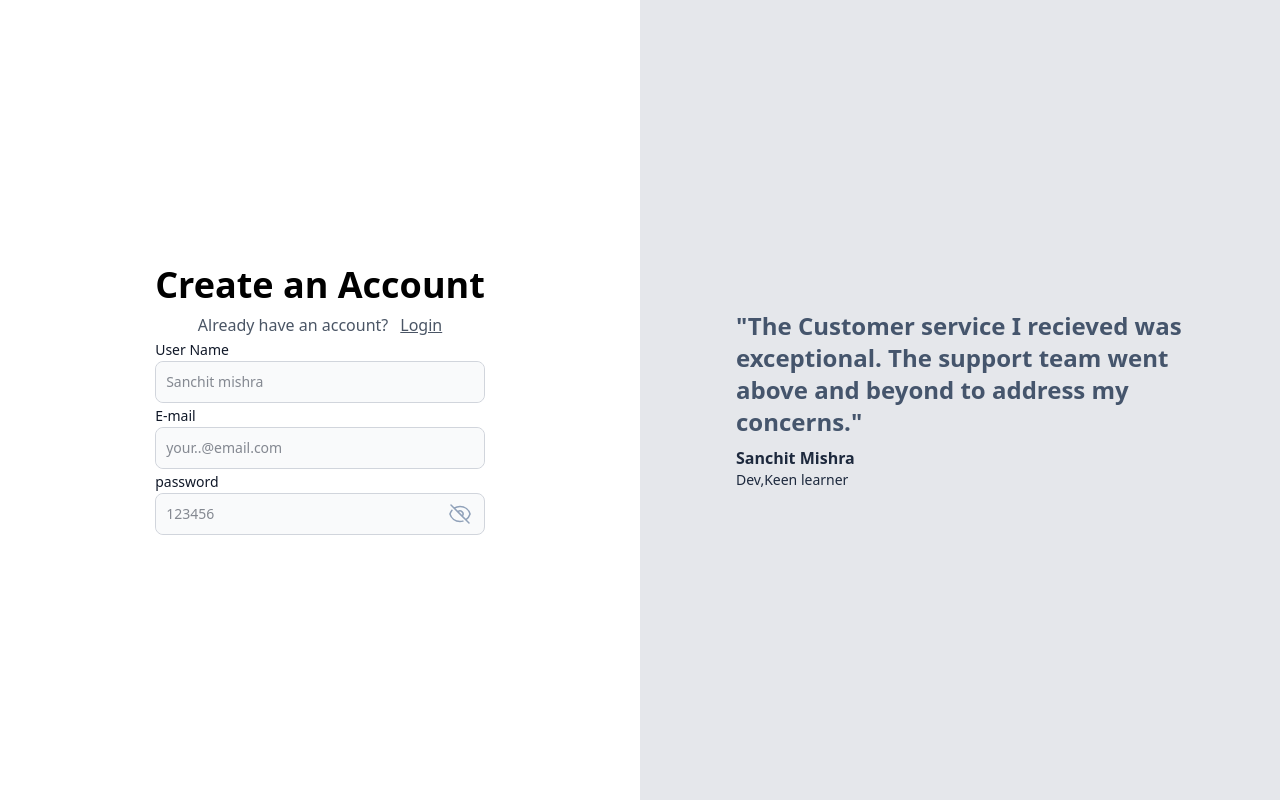
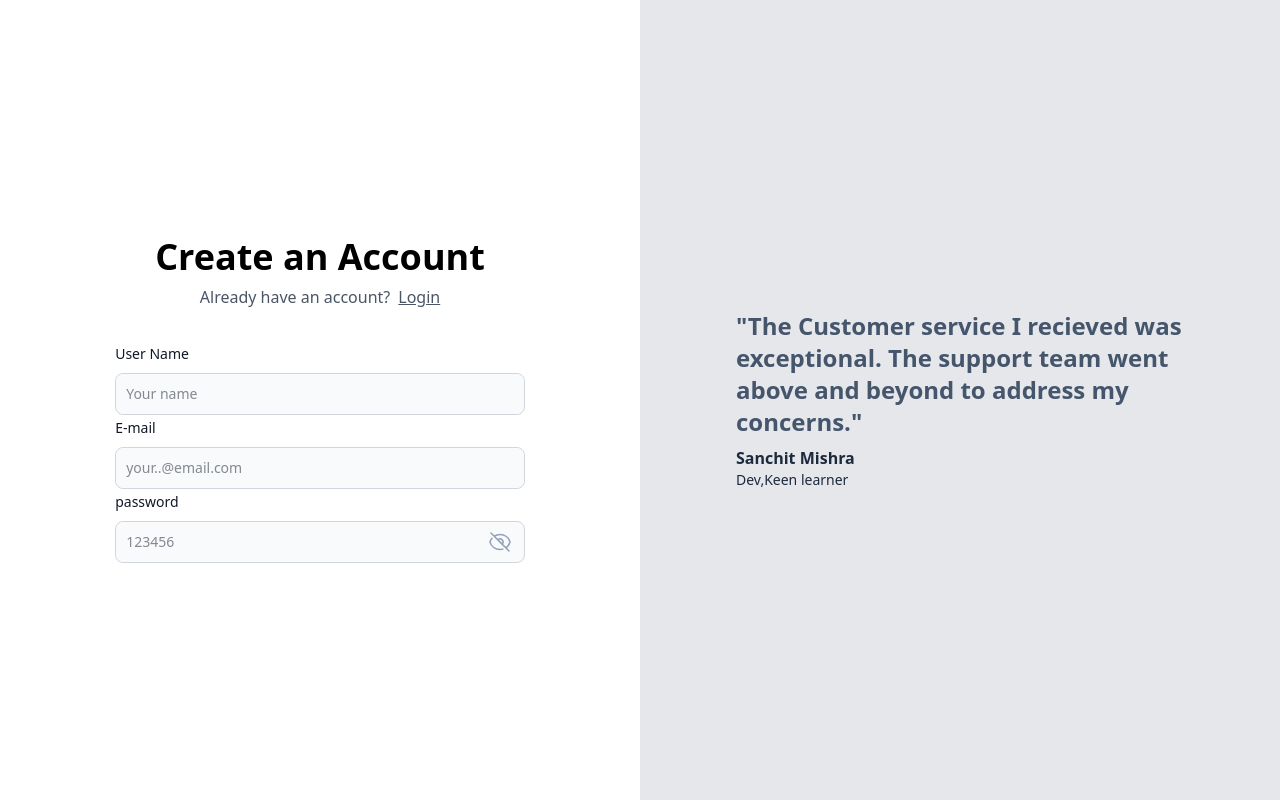
Before and after one commit to ImSanc/medium_clone, a React (Vite) app in the folder frontend/: page /signup in a window 1280 px wide. Built offline with nearby package versions, Linux system fonts and the light colour scheme.

Commit message:
changes up till now

```diff
--- a/frontend/src/components/Auth.tsx
+++ b/frontend/src/components/Auth.tsx
@@ -15,17 +15,17 @@ export const Auth = ( {type} : { type : "signin" | "signup"}) => {
     return <div className="h-screen flex justify-center ">
         <div className=" flex justify-center  flex-col">
             <div>
-                <div className="text-4xl font-extrabold">
+                <div className="text-4xl font-extrabold px-10">
                     Create an Account
                 </div>
             </div>
             <div className=" pt-2 flex justify-center  text-gray-600 font-thin">
                 <div> Already have an account? </div>
-                <Link className="pl-3 underline " to={"/signin"}> Login</Link>
+                <Link className="pl-2 underline " to={"/signin"}> Login</Link>
             </div>
 
-            <div>
-                <InputBox  label="User Name" placeholder="Sanchit mishra" onChange={ (e)=>{
+            <div className=" pt-8">
+                <InputBox  label="User Name" placeholder="Your name" onChange={ (e)=>{
                     setPostInputs( c => ({
                         ...c,
                         name : e.target.value
--- a/frontend/src/components/InputBox.tsx
+++ b/frontend/src/components/InputBox.tsx
@@ -14,8 +14,8 @@ function InputBox ( {type ,label , placeholder  , onChange }: LabelledInputType)
 
     return (
         <div>
-            <label className="mb-2 text-sm font-medium text-gray-900 ">{label}</label>
-            <div className=" flex items-center border border-gray-300 rounded-lg bg-gray-50">
+            <label className="text-sm font-medium text-gray-900  ">{label}</label>
+            <div className="mt-2 flex items-center border border-gray-300 rounded-lg bg-gray-50">
                 <input
                     type={ (type==="password" && !isPasswordVisible ) ? "password" : "text" }
                     onChange={ onChange }
```
